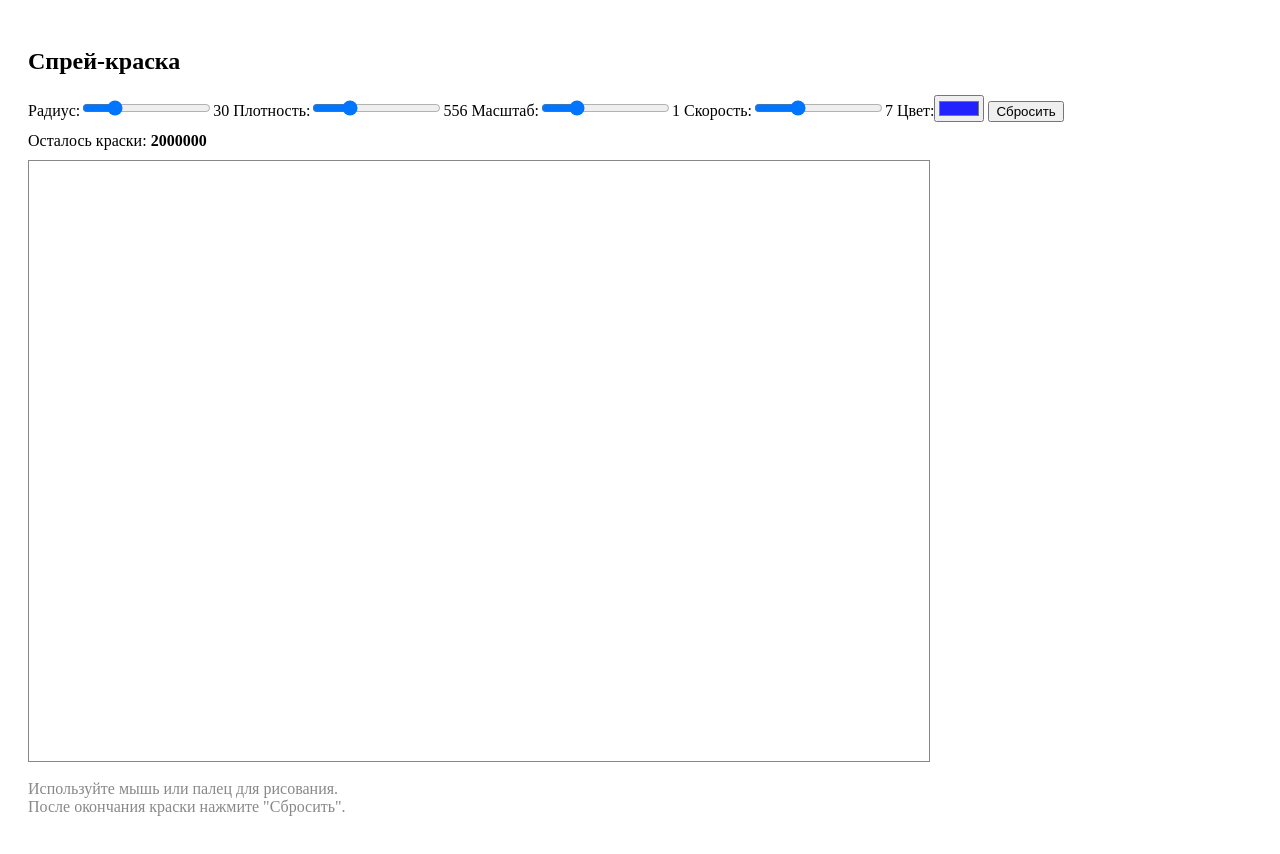
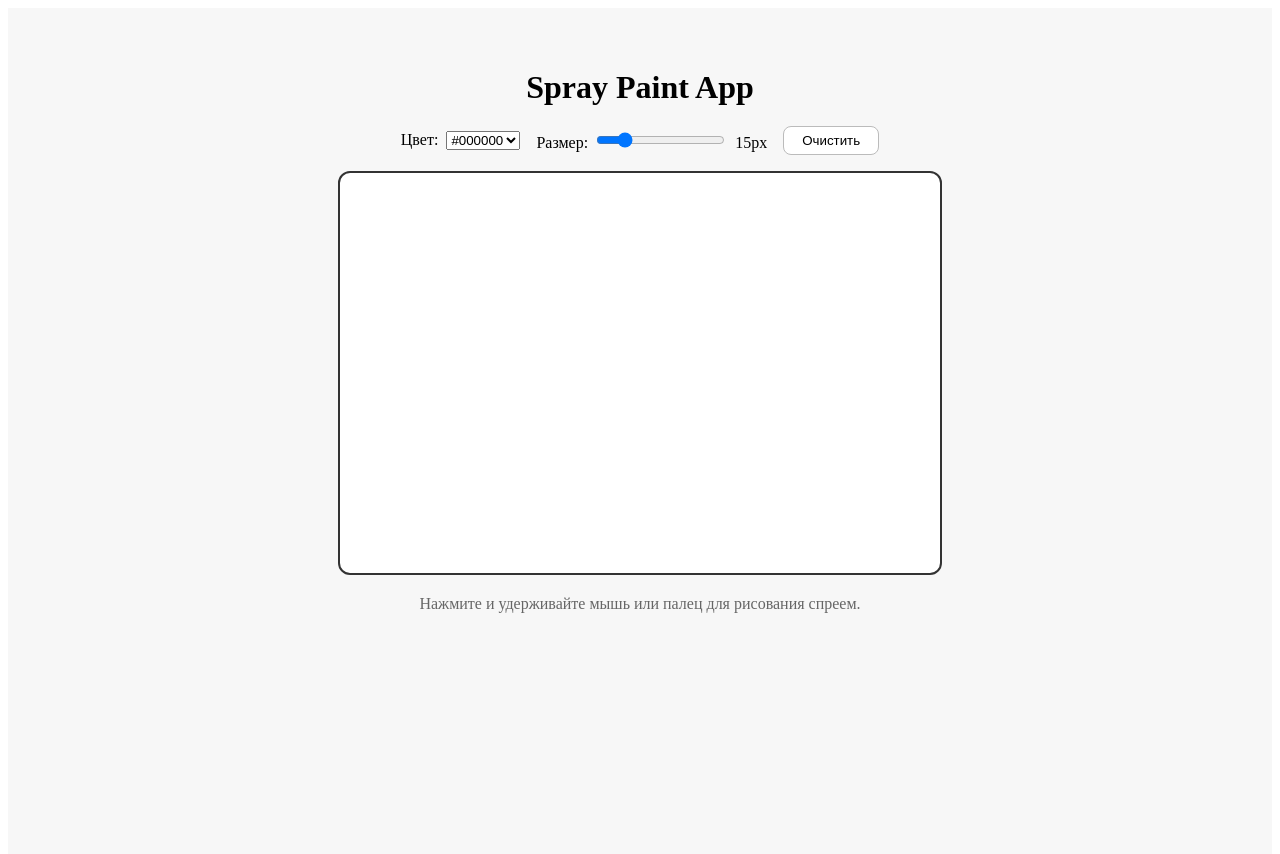
Before and after one commit to streetwalldev/streetwall, a Next.js app: page /spraytest in a window 1280 px wide. Shown: the top 854 px of the page. Built offline with nearby package versions, Linux system fonts and the light colour scheme.

Commit message:
Update page.js

```diff
--- a/app/spraytest/page.js
+++ b/app/spraytest/page.js
@@ -1,212 +1,149 @@
 'use client';
 
-import { useRef, useState } from 'react';
+import React, { useRef, useState } from 'react';
 
-export default function SprayPage() {
+const COLORS = [
+  '#000000', '#ff0000', '#00ff00', '#0000ff',
+  '#ffff00', '#ff00ff', '#00ffff', '#ffffff',
+];
+
+export default function Home() {
   const canvasRef = useRef(null);
-  const [paintLeft, setPaintLeft] = useState(2_000_000);
-  const [isDrawing, setIsDrawing] = useState(false);
-  const [config, setConfig] = useState({
-    sprayRadius: 30,
-    dotsPerTick: 556,
-    speedFactor: 7,
-    lineScale: 1.0,
-    paintMax: 2_000_000,
-    currentColor: '#2222ff',
-  });
-  const paintedPixels = useRef(new Set());
-  const lastSprayPos = useRef(null);
-  const lastSprayTime = useRef(null);
+  const [color, setColor] = useState('#000000');
+  const [size, setSize] = useState(15);
+  const [drawing, setDrawing] = useState(false);
 
-  function getRandomInt(a, b) {
-    return Math.random() * (b - a) + a;
-  }
-  function getCanvasCoords(clientX, clientY) {
-    const canvas = canvasRef.current;
-    const rect = canvas.getBoundingClientRect();
-    const scaleX = canvas.width / rect.width;
-    const scaleY = canvas.height / rect.height;
+  // Spray logic
+  const sprayInterval = useRef(null);
+
+  function getRandomOffset(radius) {
+    // Uniform distribution within a circle
+    const angle = Math.random() * 2 * Math.PI;
+    const r = radius * Math.sqrt(Math.random());
     return {
-      x: (clientX - rect.left) * scaleX,
-      y: (clientY - rect.top) * scaleY,
+      x: r * Math.cos(angle),
+      y: r * Math.sin(angle),
     };
   }
 
-  function sprayAt(x, y) {
+  function spray(x, y) {
     const ctx = canvasRef.current.getContext('2d');
-    const now = performance.now();
-    let speed = 0;
-    if (lastSprayPos.current && lastSprayTime.current !== null) {
-      const dt = now - lastSprayTime.current;
-      const dist = Math.hypot(x - lastSprayPos.current.x, y - lastSprayPos.current.y);
-      speed = dist / (dt || 1);
-      speed = Math.min(1, speed / config.speedFactor);
+    const density = Math.floor(size * 2); // Number of dots per tick
+
+    for (let i = 0; i < density; i++) {
+      const offset = getRandomOffset(size);
+      ctx.fillStyle = color;
+      ctx.beginPath();
+      ctx.arc(x + offset.x, y + offset.y, 1, 0, 2 * Math.PI);
+      ctx.fill();
     }
-
-    const scale = config.lineScale;
-    const minDot = 0.7 * scale;
-    const maxDot = 1.1 * scale;
-    const dotFromSpeed = maxDot - (maxDot - minDot) * speed;
-
-    const minRadius = config.sprayRadius * 0.7 * scale;
-    const maxRadius = config.sprayRadius * 3 * scale;
-    const radiusFromSpeed = minRadius + (maxRadius - minRadius) * speed;
-
-    let paintUsed = 0;
-
-    for (let i = 0; i < config.dotsPerTick; i++) {
-      if (paintLeft - paintUsed <= 0) break;
-
-      const angle = getRandomInt(0, Math.PI * 2);
-      const r = getRandomInt(0, radiusFromSpeed);
-      const dx = Math.cos(angle) * r;
-      const dy = Math.sin(angle) * r;
-
-      let px = Math.round(x + dx);
-      let py = Math.round(y + dy);
-      let key = px + "_" + py;
-
-      if (!paintedPixels.current.has(key)) {
-        paintedPixels.current.add(key);
-        paintUsed++;
-        ctx.globalAlpha = getRandomInt(0.15, 0.65);
-        ctx.fillStyle = config.currentColor;
-        ctx.beginPath();
-        ctx.arc(px, py, dotFromSpeed, 0, Math.PI * 2);
-        ctx.fill();
-      }
-    }
-
-    if (paintUsed > 0) {
-      setPaintLeft(prev => {
-        let left = prev - paintUsed;
-        if (left <= 0) setIsDrawing(false);
-        return left > 0 ? left : 0;
-      });
-    }
-
-    lastSprayPos.current = { x, y };
-    lastSprayTime.current = now;
   }
 
   function handlePointerDown(e) {
-    if (paintLeft <= 0) return;
-    setIsDrawing(true);
-    let pointerX, pointerY;
-    if (e.touches && e.touches.length > 0) {
-      // Touch event
-      ({ x: pointerX, y: pointerY } = getCanvasCoords(e.touches[0].clientX, e.touches[0].clientY));
-    } else {
-      ({ x: pointerX, y: pointerY } = getCanvasCoords(e.clientX, e.clientY));
-    }
-    sprayAt(pointerX, pointerY);
-  }
-  function handlePointerMove(e) {
-    if (!isDrawing || paintLeft <= 0) return;
-    let pointerX, pointerY;
-    if (e.touches && e.touches.length > 0) {
-      ({ x: pointerX, y: pointerY } = getCanvasCoords(e.touches[0].clientX, e.touches[0].clientY));
-    } else {
-      ({ x: pointerX, y: pointerY } = getCanvasCoords(e.clientX, e.clientY));
-    }
-    sprayAt(pointerX, pointerY);
-  }
-  function handlePointerUp() {
-    setIsDrawing(false);
+    setDrawing(true);
+    const rect = canvasRef.current.getBoundingClientRect();
+    const x = (e.touches ? e.touches[0].clientX : e.clientX) - rect.left;
+    const y = (e.touches ? e.touches[0].clientY : e.clientY) - rect.top;
+    spray(x, y);
+
+    sprayInterval.current = setInterval(() => {
+      const evt = e.touches ? e.touches[0] : e;
+      const xx = evt.clientX - rect.left;
+      const yy = evt.clientY - rect.top;
+      spray(xx, yy);
+    }, 50);
   }
 
-  function resetCanvas() {
-    paintedPixels.current.clear();
-    setPaintLeft(config.paintMax);
-    const ctx = canvasRef.current.getContext('2d');
-    ctx.clearRect(0, 0, canvasRef.current.width, canvasRef.current.height);lastSprayPos.current = null;
-    lastSprayTime.current = null;
+  function handlePointerMove(e) {
+    if (!drawing) return;
+    const rect = canvasRef.current.getBoundingClientRect();
+    const x = (e.touches ? e.touches[0].clientX : e.clientX) - rect.left;
+    const y = (e.touches ? e.touches[0].clientY : e.clientY) - rect.top;
+    spray(x, y);
   }
 
-  function handleConfigChange(e) {
-    const { name, value } = e.target;
-    setConfig(cfg => ({
-      ...cfg,
-      [name]: name === 'currentColor' ? value : +value,
-    }));
+  function handlePointerUp() {
+    setDrawing(false);
+    clearInterval(sprayInterval.current);
   }
 
-  // --- Touch support ---
-  // React onTouch* handlers don't fire on desktop browsers but safe for mobile
-  // Prevent scrolling while drawing
-  function preventScroll(e) {
-    if (isDrawing) e.preventDefault();
+  function handleClear() {
+    const ctx = canvasRef.current.getContext('2d');
+    ctx.clearRect(0, 0, canvasRef.current.width, canvasRef.current.height);
   }
 
   return (
-    <div style={{padding:'20px'}}>
-      <h2>Спрей-краска</h2>
-      <div style={{marginBottom:10}}>
-        <label>
-          Радиус:
-          <input type="range" min={5} max={120} value={config.sprayRadius}
-            name="sprayRadius" onChange={handleConfigChange} />
-          {config.sprayRadius}
-        </label>
-        {' '}
-        <label>
-          Плотность:
-          <input type="range" min={50} max={2000} value={config.dotsPerTick}
-            name="dotsPerTick" onChange={handleConfigChange} />
-          {config.dotsPerTick}
-        </label>
-        {' '}
-        <label>
-          Масштаб:
-          <input type="range" min={0.5} max={2.5} step={0.01} value={config.lineScale}
-            name="lineScale" onChange={handleConfigChange} />
-          {config.lineScale}
-        </label>
-        {' '}
-        <label>
-          Скорость:
-          <input type="range" min={1} max={20} step={0.1} value={config.speedFactor}
-            name="speedFactor" onChange={handleConfigChange} />
-          {config.speedFactor}
-        </label>
-        {' '}
+    <main style={{
+      minHeight: '100vh',
+      background: '#f7f7f7',
+      display: 'flex',
+      flexDirection: 'column',
+      alignItems: 'center',
+      padding: 40,
+    }}>
+      <h1 style={{ marginBottom: 20 }}>Spray Paint App</h1>
+      <div style={{
+        display: 'flex',
+        gap: 16,
+        alignItems: 'center',
+        marginBottom: 16,
+        flexWrap: 'wrap'
+      }}>
         <label>
           Цвет:
-          <input type="color" value={config.currentColor}
-            name="currentColor" onChange={handleConfigChange} />
+          <select
+            value={color}
+            onChange={e => setColor(e.target.value)}
+            style={{ marginLeft: 8 }}
+          >
+            {COLORS.map(c => (
+              <option key={c} value={c}>{c}</option>
+            ))}
+          </select>
         </label>
-        {' '}
-        <button onClick={resetCanvas}>Сбросить</button>
-      </div>
-      <div style={{marginBottom:10}}>
-        Осталось краски: <b>{paintLeft}</b>
-        {paintLeft <= 0 && <span style={{color:'red'}}> Краска закончилась!</span>}
+        <label>
+          Размер:
+          <input
+            type="range"
+            min={5}
+            max={60}
+            value={size}
+            onChange={e => setSize(Number(e.target.value))}
+            style={{ marginLeft: 8 }}
+          />
+          <span style={{ marginLeft: 8 }}>{size}px</span>
+        </label>
+        <button onClick={handleClear} style={{
+          padding: '6px 18px',
+          borderRadius: 8,
+          border: '1px solid #bbb',
+          background: '#fff',
+          cursor: 'pointer'
+        }}>
+          Очистить
+        </button>
       </div>
       <canvas
         ref={canvasRef}
-        width={900}
-        height={600}
+        width={600}
+        height={400}
         style={{
-          border:'1px solid #888',
-          background:'#fff',
-          cursor: paintLeft > 0 ? 'crosshair' : 'not-allowed',
-          touchAction:'none'
+          border: '2px solid #333',
+          borderRadius: 12,
+          background: '#fff',
+          touchAction: 'none'
         }}
-        onMouseDown={handlePointerDown}
+
+
+onMouseDown={handlePointerDown}
+        onTouchStart={handlePointerDown}
         onMouseMove={handlePointerMove}
+        onTouchMove={handlePointerMove}
         onMouseUp={handlePointerUp}
+        onTouchEnd={handlePointerUp}
         onMouseLeave={handlePointerUp}
-        onTouchStart={handlePointerDown}
-        onTouchMove={handlePointerMove}
-        onTouchEnd={handlePointerUp}
-        onTouchCancel={handlePointerUp}
-        onContextMenu={e => e.preventDefault()}
-        onPointerDown={preventScroll}
       />
-      <div style={{marginTop:'14px', color:'#888'}}>
-        Используйте мышь или палец для рисования.<br/>
-        После окончания краски нажмите "Сбросить".
-      </div>
-    </div>
+      <p style={{marginTop:20, color:'#666'}}>Нажмите и удерживайте мышь или палец для рисования спреем.</p>
+    </main>
   );
 }
```
